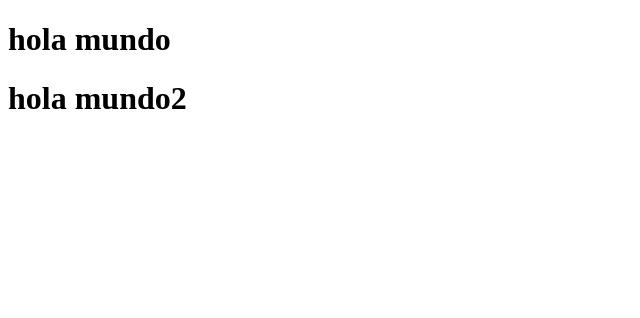
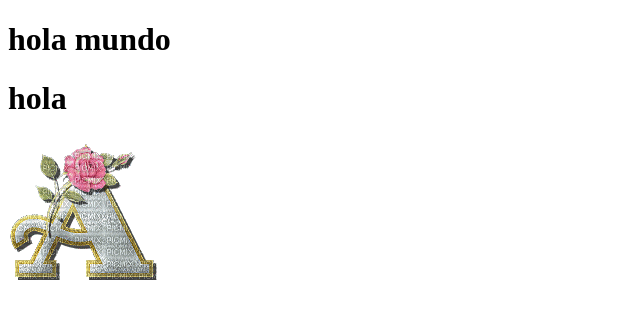
Before and after one commit to Leo95-cris/Leo95-cris.github.io, a plain HTML site: page index.html in a window 1280 px wide. Shown: the whole page, without its empty margins (0-640 px from the left). Drawn offline with Linux system fonts and the light colour scheme.

Commit message:
imagen a

```diff
--- a/index.html
+++ b/index.html
@@ -1,12 +1,19 @@
 <!DOCTYPE html>
 <html lang="en">
+
 <head>
     <meta charset="UTF-8">
     <meta name="viewport" content="width=device-width, initial-scale=1.0">
     <title>pagina web</title>
     <h1>hola mundo</h1>
 </head>
+
 <body>
-    <h1>hola mundo2</h1>
+    <h1>hola</h1>
+    <img src="img/a.gif"/>
+
+
+
 </body>
+
 </html>
```
Also changed, not shown: img/a.gif (added), img/e.gif (added).
